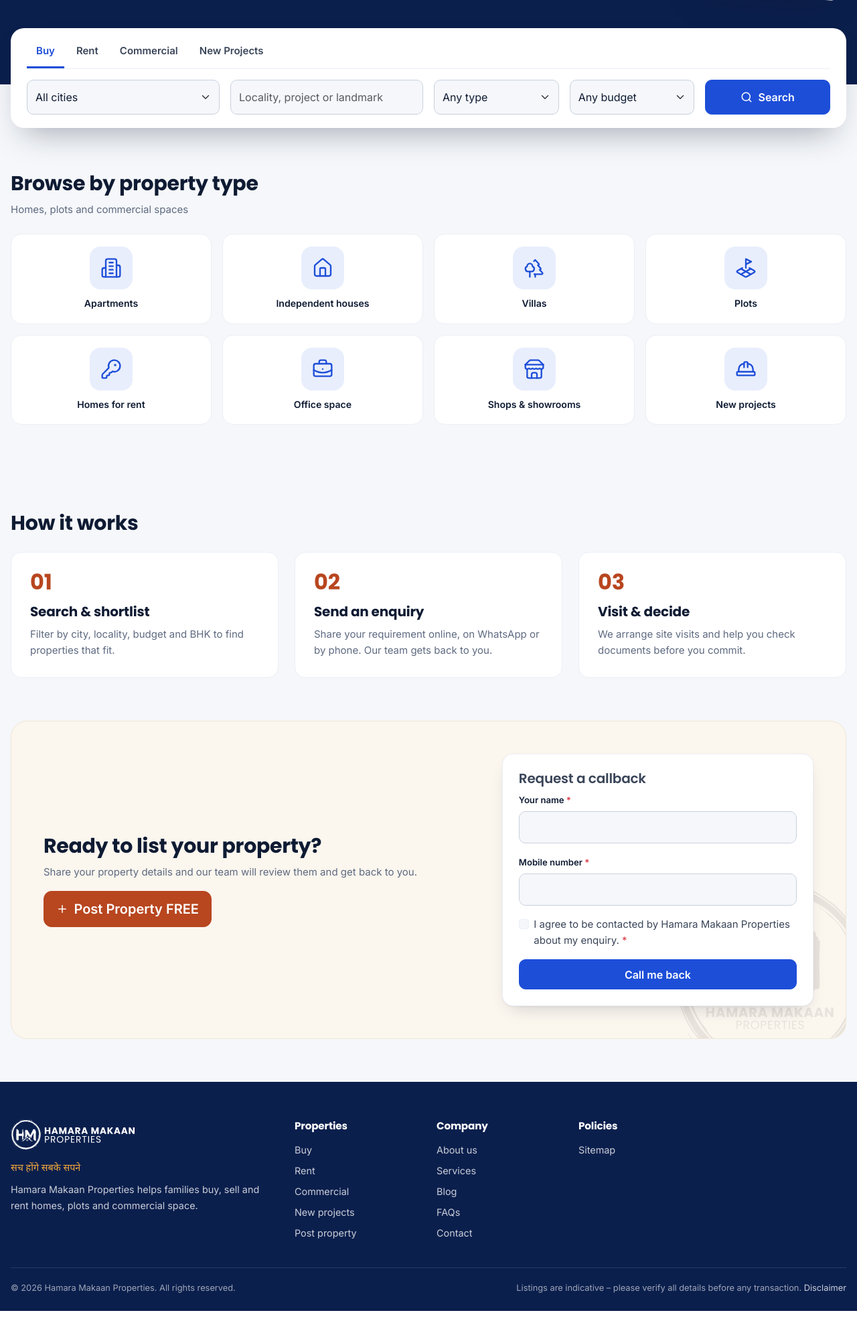
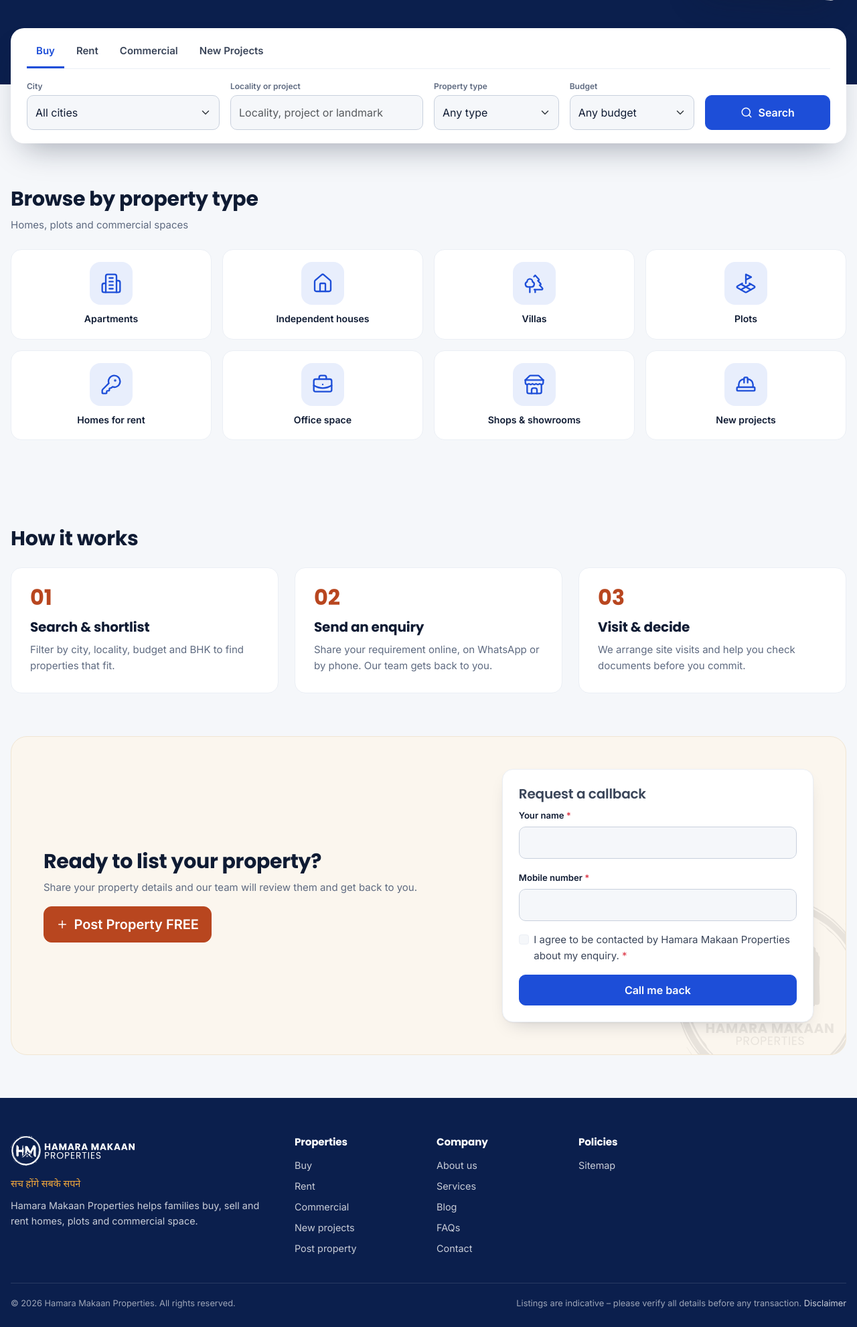
Before and after one commit to Chandanpaswan/hamaramakaan, a Django app: page / in a window 1280 px wide. Shown: the part 443-2424 px from the top of the page at 67% size. Before the commit the page ends 2400 px from the top, so only its background shows below. Run offline with Django 5.2, Linux system fonts and the light colour scheme; data comes from the database, SQL or seed files in the repository; data that the repository does not hold is empty; some libraries are stand-ins or nearby versions.

Commit message:
Apply UI UX Pro Max guidelines to the public site and dashboard
Audited against the ui-ux-pro-max skill (nextlevelbuilder) and fixed gaps;
brand colours and fonts stay per the official brand book.
- Submit feedback: spinner, disabled button and aria-busy while posting
  (prevents double submits); restored on back navigation
- Failed submit moves focus to the first invalid field
- scroll-padding so sticky header/bars never hide anchors or focused fields
  (WCAG 2.2 focus-not-obscured); touch-action: manipulation
- One primary action per contact card (Call becomes secondary)
- Visible labels in the home search (no placeholder-only labels)
- Home follows the marketplace pattern: categories > featured > trust
- Overdue follow-ups say "overdue", not colour alone; readable line length;
  hover transitions on chips and city cards

Co-Authored-By: Claude Opus 5.5 <noreply@anthropic.com>

```diff
--- a/static/css/site.css
+++ b/static/css/site.css
@@ -44,7 +44,9 @@
   --bs-focus-ring-color: rgba(29, 78, 216, .25);
 }
 
-html { scroll-behavior: smooth; }
+html { scroll-behavior: smooth; scroll-padding-top: 88px; } /* keep anchor targets and focused fields clear of the sticky header */
+a, button, input, select, textarea, label, summary { touch-action: manipulation; }
+@media (max-width: 991.98px) { html { scroll-padding-top: 76px; scroll-padding-bottom: 144px; } }
 @media (prefers-reduced-motion: reduce) { html { scroll-behavior: auto; } *, *::before, *::after { transition: none !important; animation: none !important; } }
 body { -webkit-font-smoothing: antialiased; line-height: 1.6; overflow-x: hidden; }
 h1, h2, h3, h4, h5, .font-head { font-family: var(--font-head); color: var(--hm-ink); letter-spacing: -.01em; font-weight: 700; }
@@ -132,6 +134,7 @@ a { text-underline-offset: 2px; }
 .search-panel .btn-search { height: 52px; width: 100%; }
 .popular-chips { display: flex; gap: 8px; flex-wrap: wrap; align-items: center; margin-top: 14px; font-size: .82rem; color: var(--hm-slate-500); }
 .chip { display: inline-flex; align-items: center; gap: 6px; min-height: 40px; padding: 0 14px; border-radius: 999px; background: #fff; border: 1px solid var(--hm-slate-300); font-weight: 500; font-size: .84rem; color: var(--hm-slate-700); text-decoration: none; }
+.chip, .city-link { transition: border-color .2s ease, color .2s ease, box-shadow .2s ease; }
 .chip:hover { border-color: var(--hm-blue); color: var(--hm-blue); }
 .chip.on { background: var(--hm-mist); border-color: var(--hm-blue); color: var(--hm-deep); font-weight: 600; }
 
@@ -245,6 +248,8 @@ textarea.form-control { min-height: auto; }
 .rich-text p, .rich-text li { color: var(--hm-slate-700); }
 .rich-text ul, .rich-text ol { padding-left: 1.25rem; }
 .rich-text > :first-child { margin-top: 0; }
+.rich-text p, .rich-text li { max-width: 72ch; }
+.search-label { display: block; font-size: .75rem; font-weight: 600; color: var(--hm-slate-500); margin-bottom: 4px; }
 .preview-banner { background: var(--hm-warning-tint); color: var(--hm-warning); padding: 10px 0; font-weight: 600; font-size: .88rem; border-bottom: 1px solid #F5DDAD; }
 .mobile-cta { display: none; }
 @media (max-width: 991.98px) {
--- a/static/js/site.js
+++ b/static/js/site.js
@@ -151,6 +151,32 @@
     filter();
   });
 
+  // Submit feedback: spinner + disabled button while a POST is sending (also stops double submits).
+  document.querySelectorAll("form[method=post]").forEach(function (form) {
+    form.addEventListener("submit", function (e) {
+      var btn = e.submitter || form.querySelector("[type=submit]");
+      if (!btn || btn.disabled) return;
+      form.setAttribute("aria-busy", "true");
+      // Disable after the browser has captured the form data, so the clicked button's value is still sent.
+      setTimeout(function () {
+        btn.disabled = true;
+        btn.insertAdjacentHTML("afterbegin", '<span class="spinner-border spinner-border-sm" aria-hidden="true" data-busy></span>');
+      }, 0);
+    });
+  });
+  window.addEventListener("pageshow", function (e) { // restore buttons when returning via the back button
+    if (!e.persisted) return;
+    document.querySelectorAll("[data-busy]").forEach(function (s) { s.parentNode.disabled = false; s.remove(); });
+    document.querySelectorAll("form[aria-busy]").forEach(function (f) { f.removeAttribute("aria-busy"); });
+  });
+
+  // After a failed submit, take keyboard and screen-reader users straight to the first problem.
+  var firstInvalid = document.querySelector("form[method=post] .is-invalid");
+  if (firstInvalid) {
+    firstInvalid.focus({ preventScroll: true });
+    firstInvalid.scrollIntoView({ block: "center" });
+  }
+
   // Confirmation for destructive actions.
   document.querySelectorAll("[data-confirm]").forEach(function (el) {
     el.addEventListener("click", function (e) {
--- a/templates/dashboard/home.html
+++ b/templates/dashboard/home.html
@@ -34,7 +34,7 @@
   <div class="col-xl-6">
     <section class="panel h-100"><div class="panel-head"><h2>Follow-ups due</h2><a class="small" href="{% url 'dashboard:lead_list' %}?due=1">View all</a></div>
       <div class="table-responsive"><table class="table table-dash"><thead><tr><th>Lead</th><th>Status</th><th>Due</th><th>Assigned</th></tr></thead><tbody>
-        {% for l in followups %}<tr><td><a href="{% url 'dashboard:lead_detail' l.pk %}">{{ l.lead_id }} · {{ l.name }}</a></td><td>{{ l.get_status_display }}</td><td class="{% if l.follow_up_overdue %}text-danger fw-semibold{% endif %}">{{ l.next_follow_up|date:"j M" }}</td><td>{{ l.assigned_to|default:"—" }}</td></tr>
+        {% for l in followups %}<tr><td><a href="{% url 'dashboard:lead_detail' l.pk %}">{{ l.lead_id }} · {{ l.name }}</a></td><td>{{ l.get_status_display }}</td><td class="{% if l.follow_up_overdue %}text-danger fw-semibold{% endif %}">{{ l.next_follow_up|date:"j M" }}{% if l.follow_up_overdue %} · overdue{% endif %}</td><td>{{ l.assigned_to|default:"—" }}</td></tr>
         {% empty %}<tr><td colspan="4" class="text-meta">Nothing due. </td></tr>{% endfor %}
       </tbody></table></div>
     </section>
--- a/templates/dashboard/lead_list.html
+++ b/templates/dashboard/lead_list.html
@@ -35,7 +35,7 @@
           <td><span class="hm-badge {% if l.status == 'new' %}hm-badge-featured{% elif l.status == 'converted' %}hm-badge-verified{% elif not l.is_open %}hm-badge-muted{% else %}hm-badge-info{% endif %}">{{ l.get_status_display }}</span></td>
           <td class="small">{{ l.get_priority_display }}</td>
           <td class="small">{{ l.assigned_to|default:"—" }}</td>
-          <td class="small text-nowrap {% if l.follow_up_overdue %}text-danger fw-semibold{% endif %}">{{ l.next_follow_up|date:"j M"|default:"—" }}</td>
+          <td class="small text-nowrap {% if l.follow_up_overdue %}text-danger fw-semibold{% endif %}">{{ l.next_follow_up|date:"j M"|default:"—" }}{% if l.follow_up_overdue %} · overdue{% endif %}</td>
           <td class="small text-nowrap">{{ l.created_at|date:"j M, H:i" }}</td>
         </tr>
       {% empty %}<tr><td colspan="9" class="text-center text-meta py-4">No leads match these filters.</td></tr>{% endfor %}
--- a/templates/pages/home.html
+++ b/templates/pages/home.html
@@ -40,27 +40,27 @@
       <button type="button" class="nav-link" aria-pressed="false" data-search-tab data-action="{% url 'properties:commercial' %}" data-budget="sale">Commercial</button>
       <a class="nav-link d-none d-sm-block" href="{% url 'properties:projects' %}">New Projects</a>
     </div>
-    <div class="row g-2 g-md-3">
+    <div class="row g-2 g-md-3 align-items-end">
       <div class="col-md-3">
-        <label class="visually-hidden" for="hs-city">City</label>
+        <label class="search-label" for="hs-city">City</label>
         <select class="form-select" id="hs-city" name="city">
           <option value="">All cities</option>
           {% for c in search_cities %}<option value="{{ c.slug }}" {% if c.slug == 'faridabad' %}selected{% endif %}>{{ c.name }}</option>{% endfor %}
         </select>
       </div>
       <div class="col-md-3">
-        <label class="visually-hidden" for="hs-q">Locality, project or keyword</label>
+        <label class="search-label" for="hs-q">Locality or project</label>
         <input class="form-control" id="hs-q" type="search" name="q" maxlength="100" placeholder="Locality, project or landmark">
       </div>
       <div class="col-6 col-md-2">
-        <label class="visually-hidden" for="hs-type">Property type</label>
+        <label class="search-label" for="hs-type">Property type</label>
         <select class="form-select" id="hs-type" name="type">
           <option value="">Any type</option>
           {% for t in property_types %}<option value="{{ t.slug }}">{{ t.name }}</option>{% endfor %}
         </select>
       </div>
       <div class="col-6 col-md-2">
-        <label class="visually-hidden" for="hs-budget">Budget</label>
+        <label class="search-label" for="hs-budget">Budget</label>
         <select class="form-select" id="hs-budget" name="budget">
           {% for value, label in sale_budgets %}<option value="{{ value }}">{{ label }}</option>{% endfor %}
         </select>
--- a/templates/properties/detail.html
+++ b/templates/properties/detail.html
@@ -128,7 +128,7 @@
         <h2 id="enquire-title" class="h5 mb-1">Interested in this property?</h2>
         <p class="small text-meta">Our team will get back to you with details and visit options.</p>
         <div class="d-grid gap-2 mb-3">
-          {% if site.phone %}<a class="btn btn-primary" href="tel:{{ site.phone_href }}">{% icon "phone" 18 %} Call {{ site.phone }}</a>{% endif %}
+          {% if site.phone %}<a class="btn btn-secondary-hm" href="tel:{{ site.phone_href }}">{% icon "phone" 18 %} Call {{ site.phone }}</a>{% endif %}
           {% if site.whatsapp_digits %}<a class="btn btn-wa" href="{% url 'leads:whatsapp' %}?property={{ property.listing_id }}" rel="nofollow">{% icon "message-circle" 18 %} WhatsApp</a>{% endif %}
         </div>
         {% include "includes/enquiry_form.html" with submit_label="Request details / site visit" %}
--- a/templates/properties/project_detail.html
+++ b/templates/properties/project_detail.html
@@ -39,7 +39,7 @@
       <aside class="hm-card hm-card-body contact-card" id="enquire" aria-labelledby="enq-title">
         <h2 id="enq-title" class="h5">Get project details</h2>
         <div class="d-grid gap-2 mb-3">
-          {% if site.phone %}<a class="btn btn-primary" href="tel:{{ site.phone_href }}">{% icon "phone" 18 %} Call {{ site.phone }}</a>{% endif %}
+          {% if site.phone %}<a class="btn btn-secondary-hm" href="tel:{{ site.phone_href }}">{% icon "phone" 18 %} Call {{ site.phone }}</a>{% endif %}
           {% if site.whatsapp_digits %}<a class="btn btn-wa" href="{% url 'leads:whatsapp' %}?project={{ project.slug }}" rel="nofollow">{% icon "message-circle" 18 %} WhatsApp</a>{% endif %}
         </div>
         {% include "includes/enquiry_form.html" with submit_label="Request details" %}
```
Also changed, not shown: other parts of templates/pages/home.html (+23 -17 lines).
